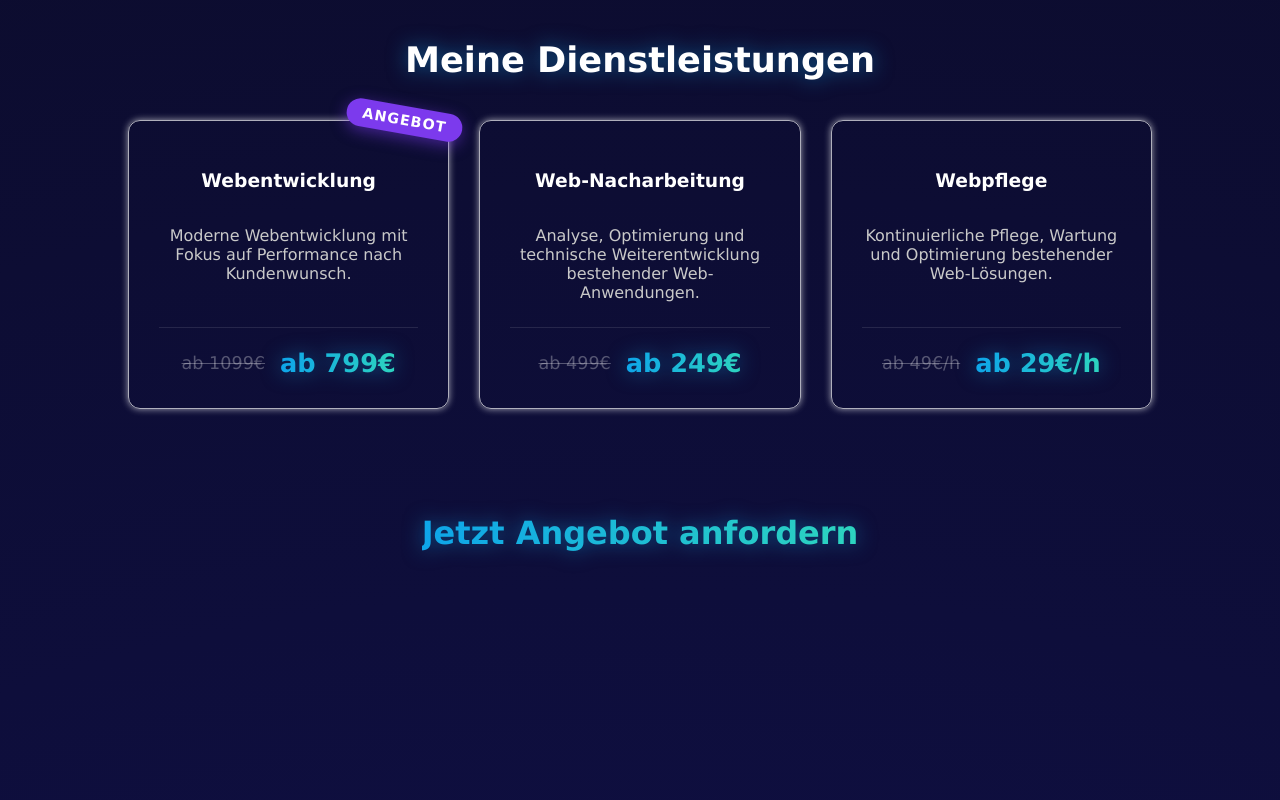
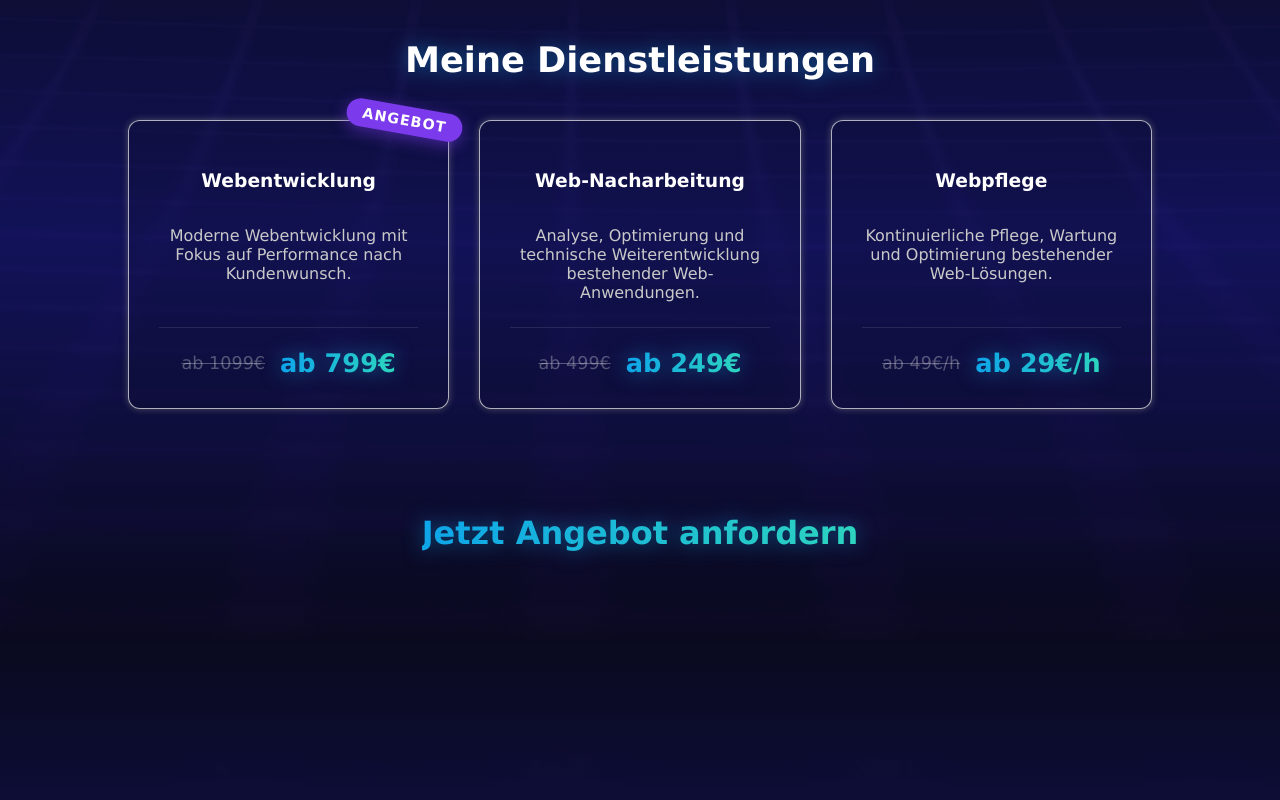
Before and after one commit to niklas617/Website-Zentara, a Next.js app: page / in a window 1280 px wide. Shown: the part 960-1760 px from the top of the page. Built offline with nearby package versions, Linux system fonts and the light colour scheme.

Commit message:
Hintergrundbild hinzugefügt

```diff
--- a/app/globals.css
+++ b/app/globals.css
@@ -3,20 +3,42 @@
 }
 
 
+/* body {
+    margin: 0;
+    padding: 0;
+    font-family: Verdana, Geneva, Tahoma, sans-serif;
+    background: radial-gradient(circle at 50% 50%, rgb(19, 19, 94) 0%, rgb(10, 10, 31) 100%);
+    color: white;
+    overflow-x: hidden;
+    overflow-y: auto;
+    min-height: 100vh;
+
+} */
 body {
     margin: 0;
     padding: 0;
     font-family: Verdana, Geneva, Tahoma, sans-serif;
-    /* background-color: rgb(10, 10, 58); */
-    background: radial-gradient(circle at 50% 50%, rgb(19, 19, 94) 0%, rgb(10, 10, 31) 100%);
     color: white;
     overflow-x: hidden;
-    /* Verhindert nur das seitliche Scrollen */
     overflow-y: auto;
-    /* Erlaubt explizit das Scrollen nach unten */
     min-height: 100vh;
-    /* Sorgt dafür, dass der Body mindestens so hoch wie der Bildschirm ist */
+    /* Dein Bild laden */
+    background: linear-gradient(rgba(10, 10, 31, 1),
+            rgba(19, 19, 94, 0.95),
+            rgba(10, 10, 31, 0.9)),
+        url('/assets/images/Herunterladen.jpg');
+    /* Sorgt dafür, dass das Bild immer den ganzen Bildschirm füllt */
+    background-size: cover;
 
+    /* Zentriert das Bild */
+    background-position: center;
+
+    /* Verhindert, dass das Bild beim Scrollen mitrutscht (sieht sehr edel aus!) */
+    background-attachment: fixed;
+    background-repeat: no-repeat;
+
+    /* Falls das Bild nicht lädt, zeige zur Sicherheit deine dunkle Farbe */
+    background-color: radial-gradient(circle at 50% 50%, rgb(19, 19, 94) 0%, rgb(10, 10, 31) 100%);
 }
 
 textarea::placeholder,
@@ -166,12 +188,12 @@ a.logo-offer {
 
 /* Futuristisches Card-Design */
 .card {
-    background: transparent;
+    background: rgba(12, 12, 12, 0.1);
     padding: 30px;
     border-radius: 12px;
     border: 1.8px solid rgba(253, 253, 253, 0.678);
     transition: 0.3s;
-    box-shadow: 0 0 7px rgba(255, 255, 255, 0.637);
+    box-shadow: 0 0 7px rgba(119, 119, 119, 0.637);
     margin-bottom: 105px;
 
 }
@@ -731,8 +753,7 @@ a.logo-offer {
     max-width: 800px;
     margin: 40px auto;
     padding-left: 40px;
-    /* border-left: 2px solid rgba(139, 92, 246, 0.3); */
-    /* Die lila Linie */
+    /* border-left: 2px solid rgba(139, 92, 246, 0.4);  */
 }
 
 .roadmap-item {
@@ -742,7 +763,7 @@ a.logo-offer {
 
 /* Die vertikale Linie als Pseudoelement an JEDEM Item außer dem letzten */
 .roadmap-item::before {
-    border-left: 2px solid rgba(139, 92, 246, 0.3);
+    border-left: 2px solid rgba(139, 92, 246, 0.75);
     margin: 20px auto;
     content: "";
     position: absolute;
@@ -780,10 +801,10 @@ a.logo-offer {
 }
 
 .step-content {
-    background: rgba(255, 255, 255, 0.03);
+    background: rgba(0, 0, 0, 0.1);
     padding: 20px;
     border-radius: 12px;
-    border: 1px solid rgba(255, 255, 255, 0.05);
+    border: 1px solid #7c3aeda2;
     transition: 0.3s;
 }
 
```
Also changed, not shown: public/assets/images/Herunterladen.jpg (added), 1 other file (tests, documents, lock files or other folders).
